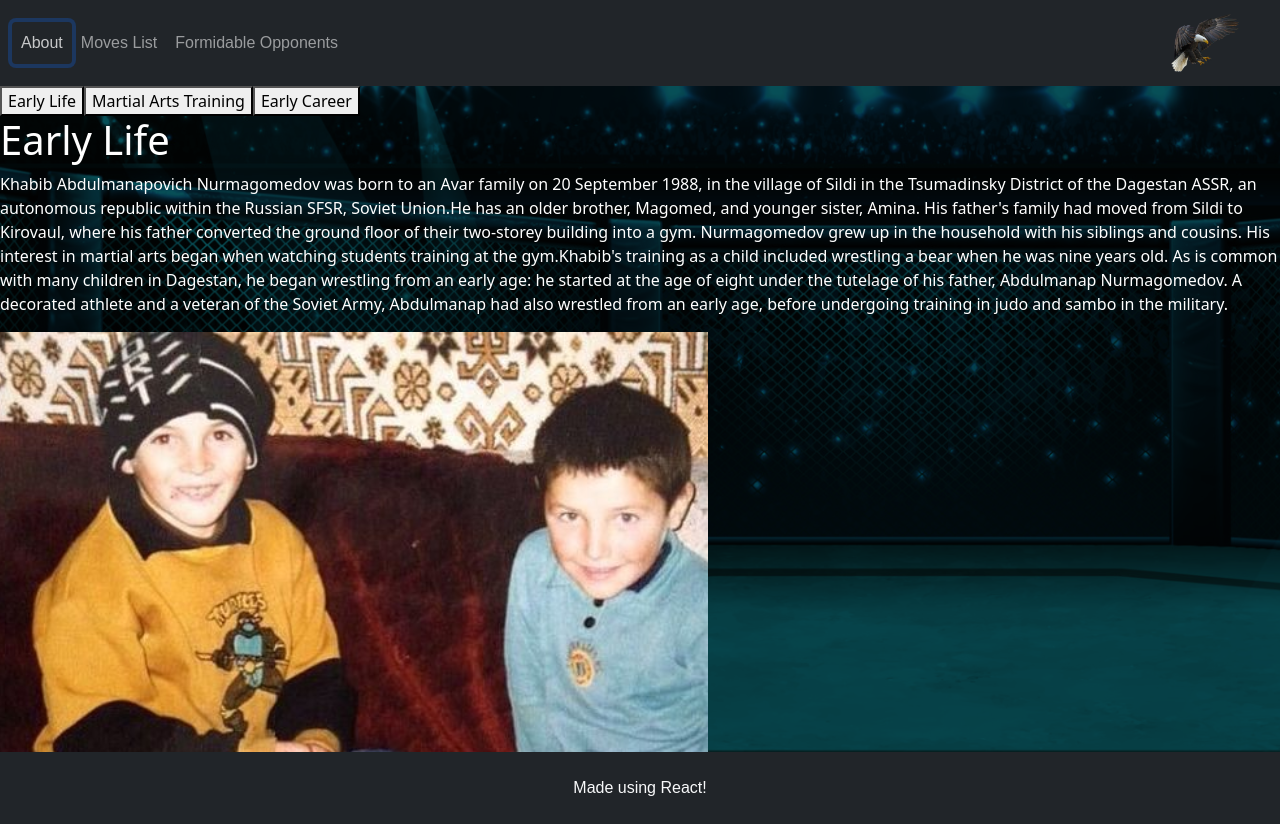
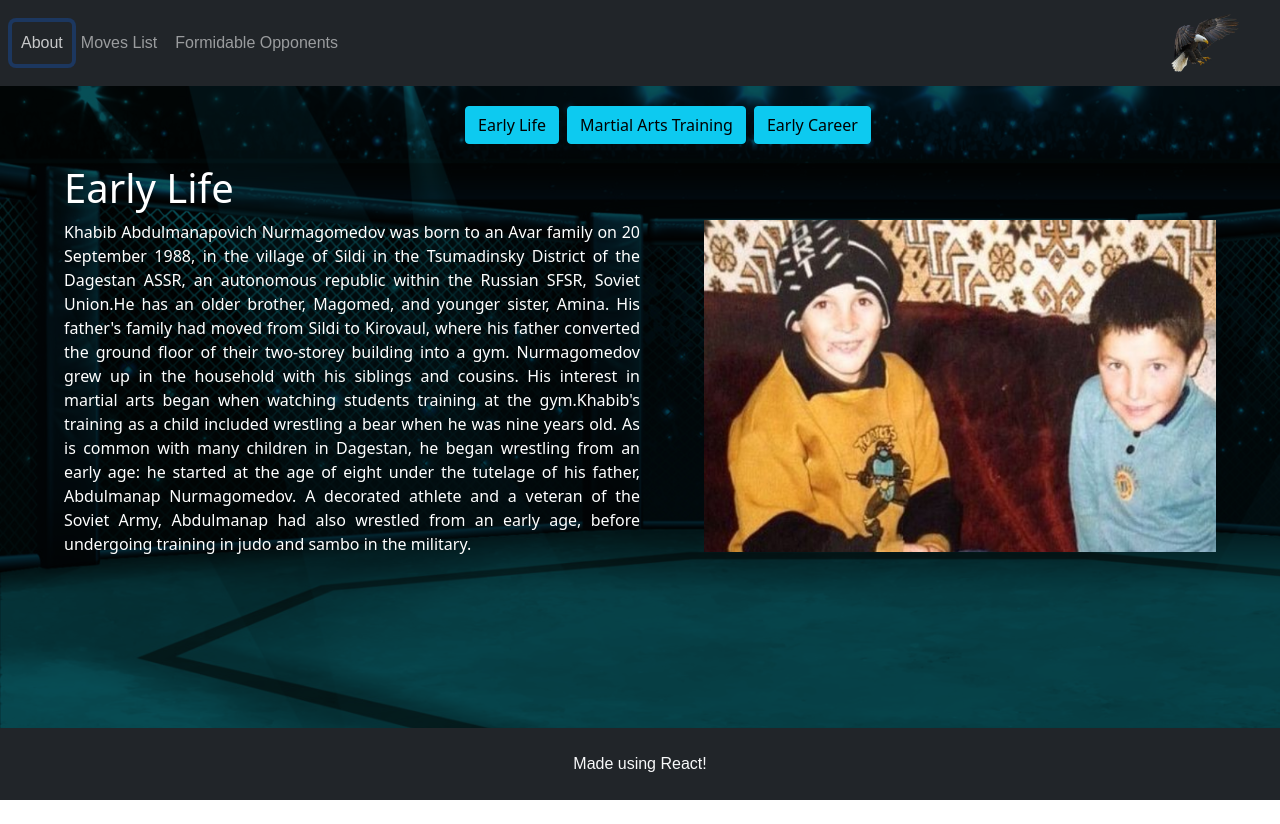
Before and after one commit to NobeenIslam/khabib-page, a React (Create React App) app: page / in a window 1280 px wide. Both pictures are taken after a click on the button "About". After the commit the page ends 800 px from the top, so only its background shows below. Built offline with nearby package versions, Linux system fonts and the light colour scheme; a web font is replaced by a local one.

Commit message:
About page formatting

```diff
--- a/public/style.css
+++ b/public/style.css
@@ -37,10 +37,24 @@ main{
     color:black
 }
 
-.video{
-    max-height:100px
+.about--navigation{
+    margin-left:5%;
+    margin-top:20px;
+    margin-bottom: 20px;
+}
+.about--text{
+    width:45%;
+    text-align: justify
 }
 
+.about--image{
+    width:40%;
+    margin-bottom:20px;
+}
+
+.about--title{
+    margin-left: 5%
+}
 footer{
     margin-top: auto;
 }
--- a/src/components/About.tsx
+++ b/src/components/About.tsx
@@ -9,12 +9,28 @@ import { AboutInfoCard } from "./AboutInfoCard";
 export function About(): JSX.Element {
   const [aboutView, setAboutView] = useState<string>("early-life");
   return (
-    <section>
-      <button onClick={() => setAboutView("early-life")}>Early Life</button>
-      <button onClick={() => setAboutView("marital-arts-training")}>
-        Martial Arts Training
-      </button>
-      <button onClick={() => setAboutView("early-career")}>Early Career</button>
+    <section className="d-flex flex-column ">
+      <div className="d-flex flex-row justify-content-center about--navigation">
+        {" "}
+        <button
+          className="btn btn-info me-2"
+          onClick={() => setAboutView("early-life")}
+        >
+          Early Life
+        </button>
+        <button
+          className="btn btn-info me-2"
+          onClick={() => setAboutView("marital-arts-training")}
+        >
+          Martial Arts Training
+        </button>
+        <button
+          className="btn btn-info me-2"
+          onClick={() => setAboutView("early-career")}
+        >
+          Early Career
+        </button>
+      </div>
       {aboutView === "early-life" && <AboutInfoCard data={earlyLifeData} />}
       {aboutView === "marital-arts-training" && (
         <AboutInfoCard data={martialArtsData} />
--- a/src/components/AboutInfoCard.tsx
+++ b/src/components/AboutInfoCard.tsx
@@ -6,10 +6,12 @@ interface AboutInfoCardProps {
 
 export function AboutInfoCard({ data }: AboutInfoCardProps): JSX.Element {
   return (
-    <section>
-      <h1>{data.title}</h1>
-      <p>{data.text}</p>
-      <img src={data.image} alt="" />
+    <section className="d-flex flex-column">
+      <h1 className="about--title">{data.title}</h1>
+      <div className="d-flex flex-row flex-wrap justify-content-evenly">
+        <p className="about--text">{data.text}</p>
+        <img className="about--image" src={data.image} alt="" />
+      </div>
     </section>
   );
 }
```
